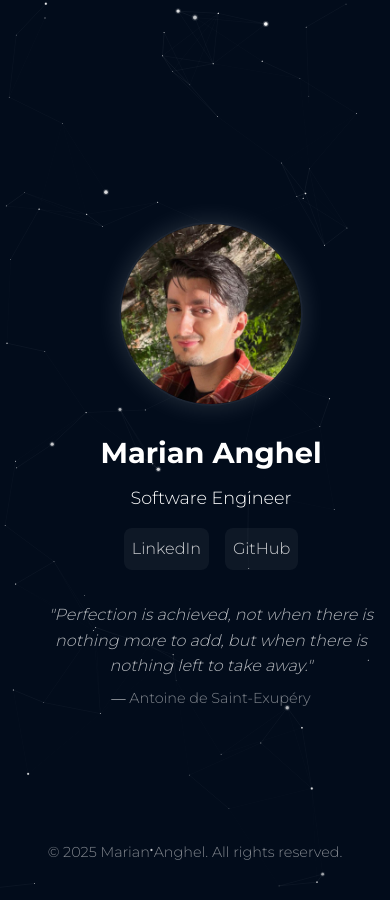
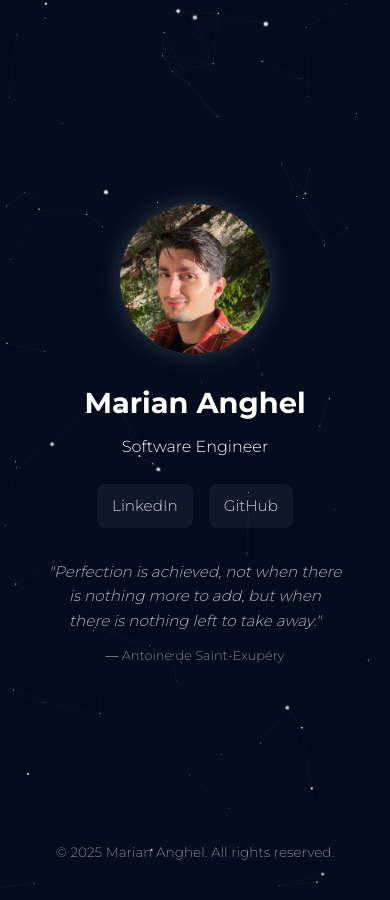
Before and after one commit to anghelmarian/anghelmarian.github.io, a Jekyll site: the page built from index.html, in a window 390 px wide. Built offline with Jekyll 4.4.1, drawn with Linux system fonts in a browser that asks for light colours.

Commit message:
improvements for mobile

```diff
--- a/_sass/main.scss
+++ b/_sass/main.scss
@@ -42,6 +42,7 @@ html, body {
     align-items: center;
     justify-content: center;
     position: relative;
+    box-sizing: border-box;
 }
 
 // Profile section
@@ -201,22 +202,108 @@ html, body {
 
 // Responsive adjustments
 @media (max-width: 768px) {
-    .container {
-        padding: 1rem;
+    html, body {
+        overflow-y: auto;
+        height: auto;
+        min-height: 100vh;
     }
 
-    .profile__name {
-        font-size: 1.8em;
+    .container {
+        padding: 0 1rem;
+        height: auto;
+        min-height: 100vh;
+        justify-content: center;
+        display: flex;
+        align-items: center;
+        box-sizing: border-box;
     }
 
-    .bio {
-        font-size: 1em;
+    .profile {
+        margin: 0;
+
+        &__image {
+            width: 150px;
+            height: 150px;
+            margin-bottom: 1.5rem;
+        }
+
+        &__name {
+            font-size: 1.8em;
+            margin-bottom: 0.5rem;
+        }
+
+        &__title {
+            font-size: 1em;
+            margin-bottom: 1.5rem;
+        }
+    }
+
+    .social-links {
+        margin-bottom: 2rem;
+
+        a {
+            padding: 10px 15px;
+            font-size: 0.95em;
+        }
+    }
+
+    .quote {
+        font-size: 0.95em;
         padding: 0 1rem;
+        margin: 2rem auto;
+        max-width: 100%;
+        box-sizing: border-box;
+
+        &-author {
+            font-size: 0.85em;
+            margin-top: 0.75rem;
+        }
+    }
+
+    .footer {
+        position: fixed;
+        bottom: 20px;
+        padding: 1rem 0;
+        font-size: 0.85em;
+        width: 100%;
+        left: 0;
+        right: 0;
+        background: transparent;
     }
 
     .project-grid {
         grid-template-columns: 1fr;
         padding: 0 1rem;
+    }
+}
+
+// Additional adjustments for very small screens
+@media (max-width: 380px) {
+    .container {
+        padding: 1.5rem 0.75rem;
+    }
+
+    .profile {
+        &__image {
+            width: 120px;
+            height: 120px;
+        }
+
+        &__name {
+            font-size: 1.5em;
+        }
+    }
+
+    .quote {
+        font-size: 0.9em;
+        padding: 0 0.75rem;
+    }
+
+    .social-links {
+        a {
+            padding: 8px 12px;
+            font-size: 0.9em;
+        }
     }
 }
 
```
Also changed, not shown: 3 other files.
